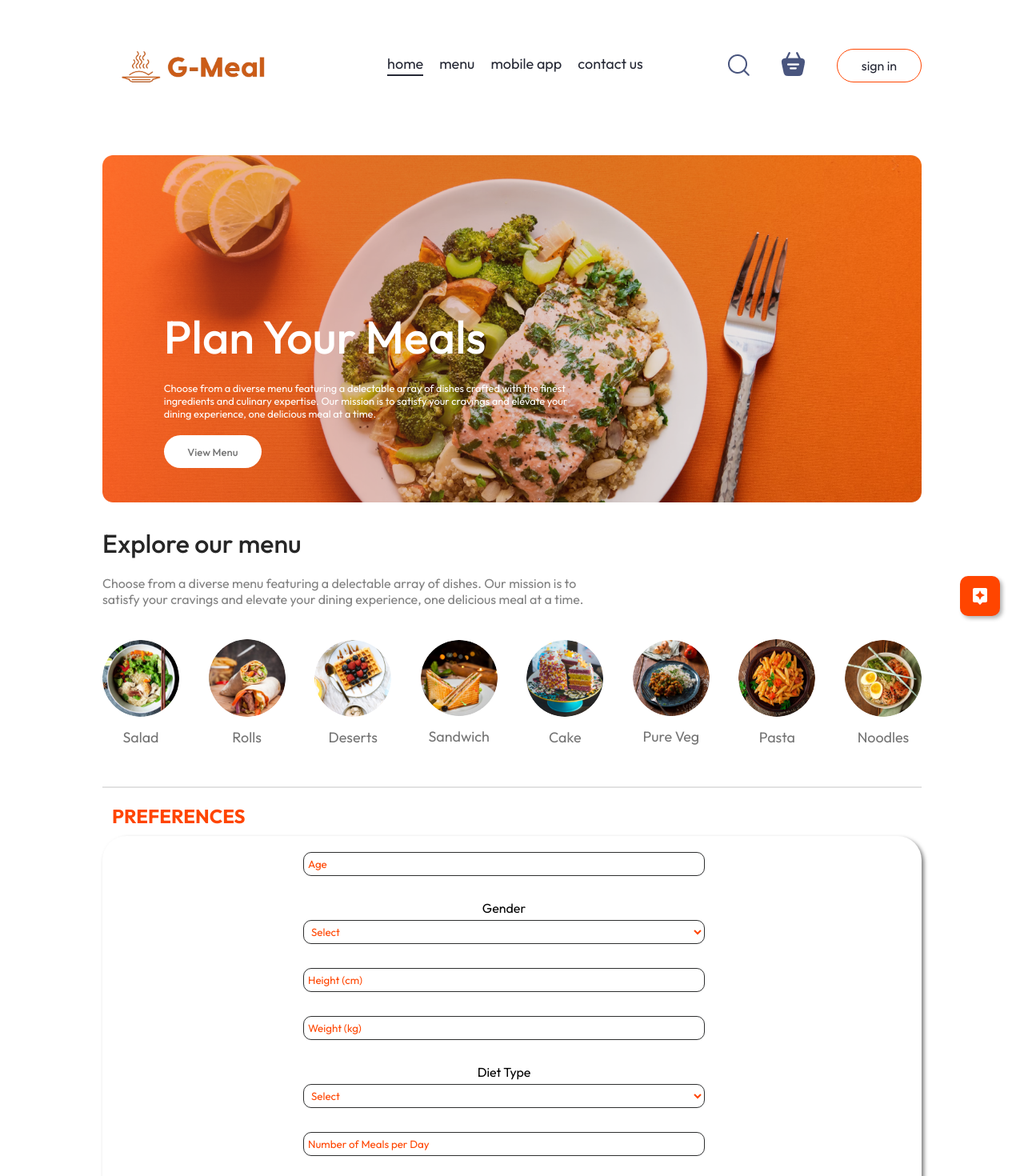
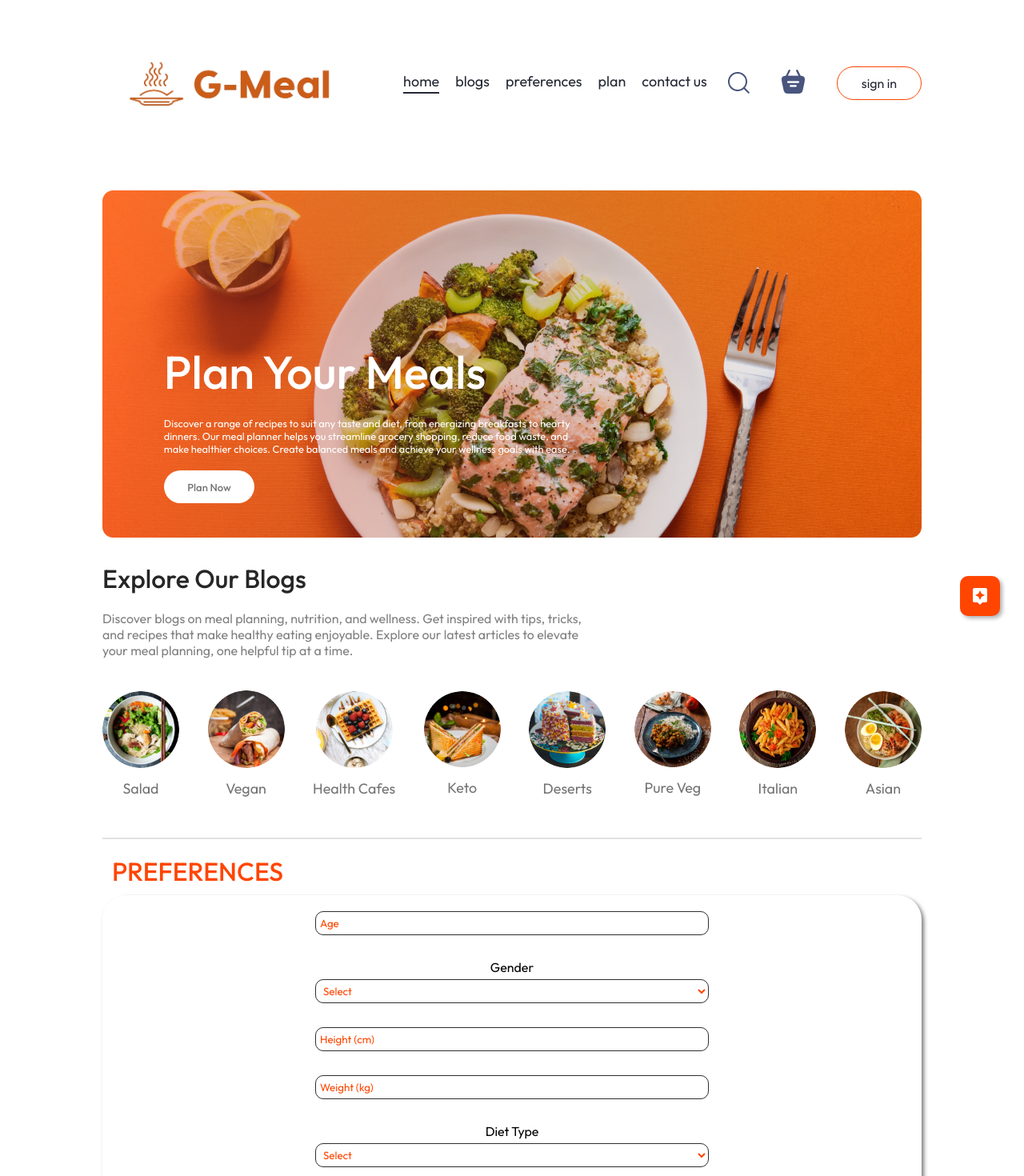
Before and after one commit to tech-nikks/SE-Hackathon_Phuljhadi, a React (Vite) app: page / in a window 1280 px wide. Shown: the top 1470 px of the page at 80% size. Built offline with nearby package versions, Linux system fonts and the light colour scheme.

Commit message:
basic design changes

```diff
--- a/src/assets/assets.js
+++ b/src/assets/assets.js
@@ -84,37 +84,55 @@ export const assets = {
 
 export const menu_list = [
     {
-        menu_name: "Salad",
-        menu_image: menu_1
+      menu_name: "Salad",
+      menu_image: menu_1,
+      blog_link: "https://thatsaladlady.com/blog/", // Example blog link
+      description: "Fresh and healthy salads.", // Optional property for further description
     },
     {
-        menu_name: "Rolls",
-        menu_image: menu_2
+      menu_name: "Vegan",
+      menu_image: menu_2,
+      blog_link: "https://ohsheglows.com/recipe-categories/",
+      description: "Delicious rolls with various fillings.",
     },
     {
-        menu_name: "Deserts",
-        menu_image: menu_3
+      menu_name: "Health Cafes",
+      menu_image: menu_3,
+      blog_link: "https://thehealthcafe.co.uk/",
+      description: "Sweet and delightful desserts.",
     },
     {
-        menu_name: "Sandwich",
-        menu_image: menu_4
+      menu_name: "Keto",
+      menu_image: menu_4,
+      blog_link: "https://www.ketoforindia.com/indian-keto-diet-plan/",
+      description: "Tasty sandwiches with fresh ingredients.",
     },
     {
-        menu_name: "Cake",
-        menu_image: menu_5
+      menu_name: "Deserts",
+      menu_image: menu_5,
+      blog_link: "https://thecakeblog.com/",
+      description: "Cakes for every occasion.",
     },
     {
-        menu_name: "Pure Veg",
-        menu_image: menu_6
+      menu_name: "Pure Veg",
+      menu_image: menu_6,
+      blog_link: "https://www.vegrecipesofindia.com/",
+      description: "A variety of vegetarian dishes.",
     },
     {
-        menu_name: "Pasta",
-        menu_image: menu_7
+      menu_name: "Italian",
+      menu_image: menu_7,
+      blog_link: "https://italianfoodforever.com/",
+      description: "Classic pasta dishes and more.",
     },
     {
-        menu_name: "Noodles",
-        menu_image: menu_8
-    }]
+      menu_name: "Asian",
+      menu_image: menu_8,
+      blog_link: "https://www.spicetheplate.com/",
+      description: "Delicious noodle recipes.",
+    },
+  ];
+
 
 export const food_list = [
     {
--- a/src/components/ExploreMenu/ExploreMenu.jsx
+++ b/src/components/ExploreMenu/ExploreMenu.jsx
@@ -1,28 +1,48 @@
-import React, { useContext } from 'react'
-import './ExploreMenu.css'
-import { StoreContext } from '../../Context/StoreContext'
+import './ExploreMenu.css';
 
-const ExploreMenu = ({category,setCategory}) => {
+import React, { useContext } from 'react';
 
-  const {menu_list} = useContext(StoreContext);
+import { StoreContext } from '../../Context/StoreContext';
+
+const ExploreMenu = ({ category, setCategory }) => {
+  const { menu_list } = useContext(StoreContext);
+
+  const handleMenuClick = (menu_name) => {
+    setCategory((prev) => (prev === menu_name ? 'All' : menu_name)); // Toggle category
+  };
+
+  const handleBlogLink = (blog_link) => {
+    if (blog_link) {
+      window.open(blog_link, '_blank'); // Opens the link in a new tab/window
+    }
+  };
 
   return (
     <div className='explore-menu' id='explore-menu'>
-      <h1>Explore our menu</h1>
-      <p className='explore-menu-text'>Choose from a diverse menu featuring a delectable array of dishes. Our mission is to satisfy your cravings and elevate your dining experience, one delicious meal at a time.</p>
-      <div className="explore-menu-list">
-        {menu_list.map((item,index)=>{
-            return (
-                <div onClick={()=>setCategory(prev=>prev===item.menu_name?"All":item.menu_name)} key={index} className='explore-menu-list-item'>
-                    <img src={item.menu_image} className={category===item.menu_name?"active":""} alt="" />
-                    <p>{item.menu_name}</p>
-                </div>
-            )
-        })}
+      <h1>Explore Our Blogs</h1>
+      <p className='explore-menu-text'>
+        Discover blogs on meal planning, nutrition, and wellness. Get inspired with tips, tricks, and recipes that make healthy eating enjoyable. Explore our latest articles to elevate your meal planning, one helpful tip at a time.
+      </p>
+      <div className='explore-menu-list'>
+        {menu_list.map((item, index) => (
+          <div
+            key={index}
+            className='explore-menu-list-item'
+            onClick={() => handleMenuClick(item.menu_name)}
+          >
+            <img
+              src={item.menu_image}
+              className={category === item.menu_name ? 'active' : ''}
+              alt=''
+            />
+            {/* Clicking the text opens the external blog link in a new tab/window */}
+            <p onClick={() => handleBlogLink(item.blog_link)}>{item.menu_name}</p>
+          </div>
+        ))}
       </div>
       <hr />
     </div>
-  )
-}
+  );
+};
 
-export default ExploreMenu
+export default ExploreMenu;
--- a/src/components/Header/Header.jsx
+++ b/src/components/Header/Header.jsx
@@ -1,17 +1,34 @@
 import './Header.css';
 
-import React from 'react';
+import React, { useState } from 'react';
+
+import { useNavigate } from 'react-router-dom';
 
 const Header = () => {
-    return (
-        <div className='header'>
-            <div className='header-contents'>
-                <h2>Plan Your Meals</h2>
-                <p>Choose from a diverse menu featuring a delectable array of dishes crafted with the finest ingredients and culinary expertise. Our mission is to satisfy your cravings and elevate your dining experience, one delicious meal at a time.</p>
-                <button>View Menu</button>
-            </div>
+    const [menu, setMenu] = useState("home");
+    const navigate = useNavigate(); // Initialize the useNavigate hook for navigation
+
+    const handleMenuClick = (menuName) => {
+      setMenu(menuName);
+    };
+
+  return (
+    <div className='header'>
+      <div
+        href='#preference'
+        onClick={() => handleMenuClick("preferences")}
+        className={`${menu === "preferences" ? "active" : ""}`}
+      >
+        <div className='header-contents'>
+          <h2>Plan Your Meals</h2>
+          <p>
+          Discover a range of recipes to suit any taste and diet, from energizing breakfasts to hearty dinners. Our meal planner helps you streamline grocery shopping, reduce food waste, and make healthier choices. Create balanced meals and achieve your wellness goals with ease.
+          </p>
+          <button>Plan Now</button>
         </div>
-    )
-}
+      </div>
+    </div>
+  );
+};
 
-export default Header
+export default Header;
--- a/src/components/Navbar/Navbar.css
+++ b/src/components/Navbar/Navbar.css
@@ -6,7 +6,7 @@
 }
 
 .navbar .logo {
-    width: 250px;
+    width: 350px;
     padding-top: 10px;
 }
 
--- a/src/components/Navbar/Navbar.jsx
+++ b/src/components/Navbar/Navbar.jsx
@@ -20,8 +20,9 @@ const Navbar = ({setShowLogin}) => {
       <Link to='/'><img className='logo' src={assets.logo4} alt="" /></Link>
       <ul className="navbar-menu">
         <Link to="/" onClick={()=>setMenu("home")} className={`${menu==="home"?"active":""}`}>home</Link>
-        <a href='#explore-menu' onClick={()=>setMenu("menu")} className={`${menu==="menu"?"active":""}`}>menu</a>
-        <a href='#app-download' onClick={()=>setMenu("mob-app")} className={`${menu==="mob-app"?"active":""}`}>mobile app</a>
+        <a href='#explore-menu' onClick={()=>setMenu("menu")} className={`${menu==="menu"?"active":""}`}>blogs</a>
+        <a href='#preference' onClick={()=>setMenu("preferences")} className={`${menu==="preferences"?"active":""}`}>preferences</a>
+        <a href='#plan' onClick={()=>setMenu("plan")} className={`${menu==="plan"?"active":""}`}>plan</a>
         <a href='#footer' onClick={()=>setMenu("contact")} className={`${menu==="contact"?"active":""}`}>contact us</a>
       </ul>
       <div className="navbar-right">
--- a/src/components/Plan/Plan.css
+++ b/src/components/Plan/Plan.css
@@ -4,7 +4,7 @@
   flex-direction: column;
   justify-content: center;
   align-items: center;
-  gap: 30px;
+  gap: 0px;
   padding: 20px;
   box-shadow: 1px 1px 10px rgba(0, 0, 0, 0.5);
   border-radius: 30px;
@@ -49,6 +49,7 @@
   padding-top: 40px;
   padding-bottom: 20px;
   padding-left: 12px;
+  font-weight: 500;
 }
 
 }
--- a/src/components/Plan/Plan.jsx
+++ b/src/components/Plan/Plan.jsx
@@ -14,7 +14,7 @@ const Plan = () => {
 
   return (
     <div>
-      <h2 className="title">DIET PLAN TAILORED FOR YOU</h2>
+      <h1 className="title" id="plan">DIET PLAN TAILORED FOR YOU</h1>
       <div className="container1">
         {/* Map over the cardData array to render Card components dynamically */}
         {cardData.map((card, index) => (
--- a/src/components/Preferences/Preferences.css
+++ b/src/components/Preferences/Preferences.css
@@ -4,7 +4,7 @@
   justify-content: center;
   align-items: center;
   gap: 5px;
-  padding: 20px 20px 20px 0px;
+  padding: 20px 20px 20px 20px;
   box-shadow: 3px 3px 5px rgba(0, 0, 0, 0.5);
   border-radius: 30px;
 }
@@ -29,6 +29,7 @@ input::placeholder {
   padding-top: 10px;
   padding-bottom: 10px;
   padding-left: 12px;
+  font-weight: 500;
 }
 
 .submit-button {
--- a/src/components/Preferences/Preferences.jsx
+++ b/src/components/Preferences/Preferences.jsx
@@ -45,8 +45,8 @@ const Preferences = () => {
   };
 
   return (
-    <div>
-      <h2 className="heading">PREFERENCES</h2>
+    <div className='preference' id='preference'>
+      <h1 className="heading">PREFERENCES</h1>
       <form onSubmit={handleSubmit} className="container2">
         <input
           type="number"
```
